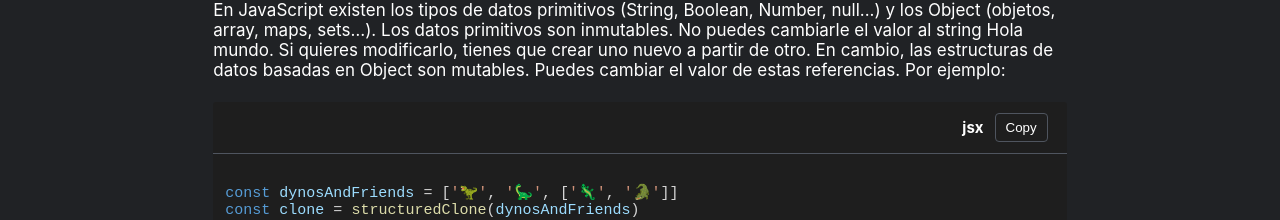
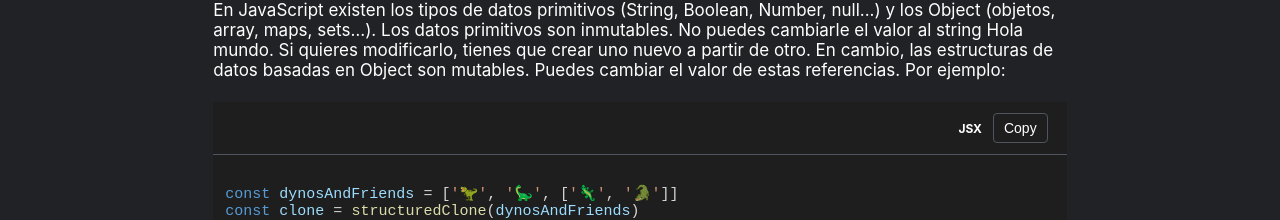
Before and after one commit to IsaiJesus/Tools, a Next.js app: page /topics/topic in a window 1280 px wide. Shown: the part 448-668 px from the top of the page. Built offline with nearby package versions, Linux system fonts and the light colour scheme; some icons are missing.

Commit message:
First commit frontend

```diff
--- a/src/components/LanguageHeadingContainer.js
+++ b/src/components/LanguageHeadingContainer.js
@@ -3,6 +3,7 @@ import { CopyToClipboard } from "react-copy-to-clipboard";
 import styles from "../styles/Home.module.css";
 
 const textoDeEjemplo = "Final";
+const language = "jsx"
 
 export default function LanguageHeadingContainer() {
   const [copied, setCopied] = useState(false);
@@ -16,7 +17,7 @@ export default function LanguageHeadingContainer() {
 
   return (
     <div className={styles.topCode}>
-      <p>jsx</p>
+      <p>{language.toUpperCase()}</p>
 
       <CopyToClipboard text={textoDeEjemplo}>
         <button onClick={copyAlert}>{copied ? "Copied!" : "Copy"}</button>
--- a/src/styles/Home.module.css
+++ b/src/styles/Home.module.css
@@ -145,12 +145,11 @@
   border-radius: 3px;
   text-decoration: none;
   color: #fff;
-  outline: 1px solid #4f555f;
   background-color: #373c43;
 }
 
 .tool:hover{
-  background-color: #13181C;
+  outline: 1.4px solid #4f555f;
 }
 
 .tool img{
@@ -279,7 +278,6 @@
   padding: 25px 20px;
   border-radius: 3px;
   text-decoration: none;
-  outline: 1px solid #4f555f;
   background-color: #373c43;
   color: #fff;
 }
@@ -292,7 +290,7 @@
 }
 
 .topicBox:hover{
-  background-color: #13181C;
+  outline: 1.4px solid #4f555f;
 }
 
 .topicBox h4{
@@ -334,7 +332,7 @@
 
   .topicContainerCenter{
     grid-column-start: 2;
-  grid-column-end: 12;
+    grid-column-end: 12;
   }
 }
 
@@ -414,19 +412,20 @@
   border-bottom: 1px solid #4f555f;
   background-color: #1E1E1E;
   padding: 0.75rem 1.25rem;
-  font-size: 15px;
-  font-weight: 700;
   color: #fff;
 }
 
 .topCode p{
   margin: 0 12px 0 0;
+  font-weight: 700;
+  font-size: 12px;
 }
 
 .topCode button{
   padding: 6px 10px;
+  margin: 0 0 0 5px 0;
   border-radius: 3px;
-  margin: 0 0 0 5px 0;
+  font-size: 14px;
   border: none;
   outline: 1px solid #4f555f;
   background: none;
```
